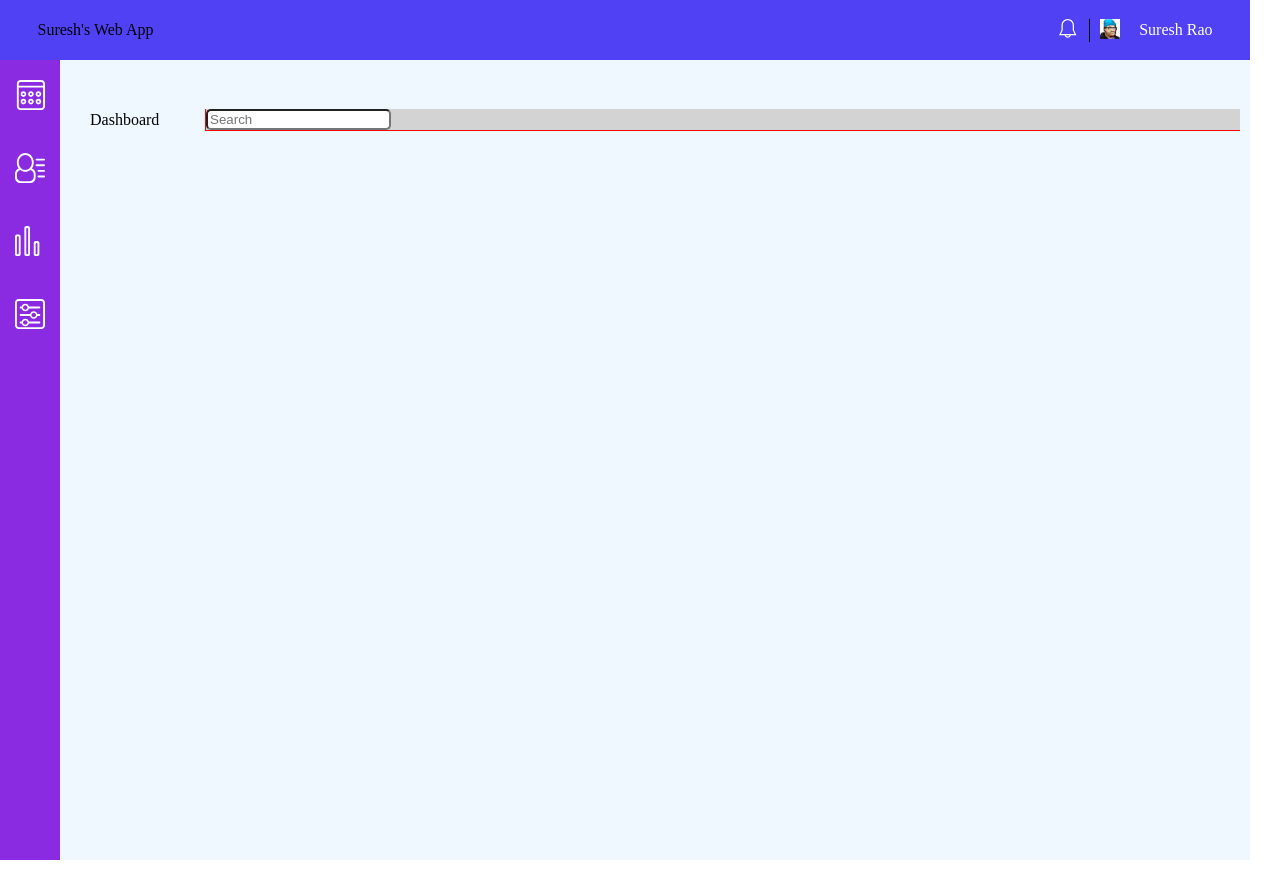
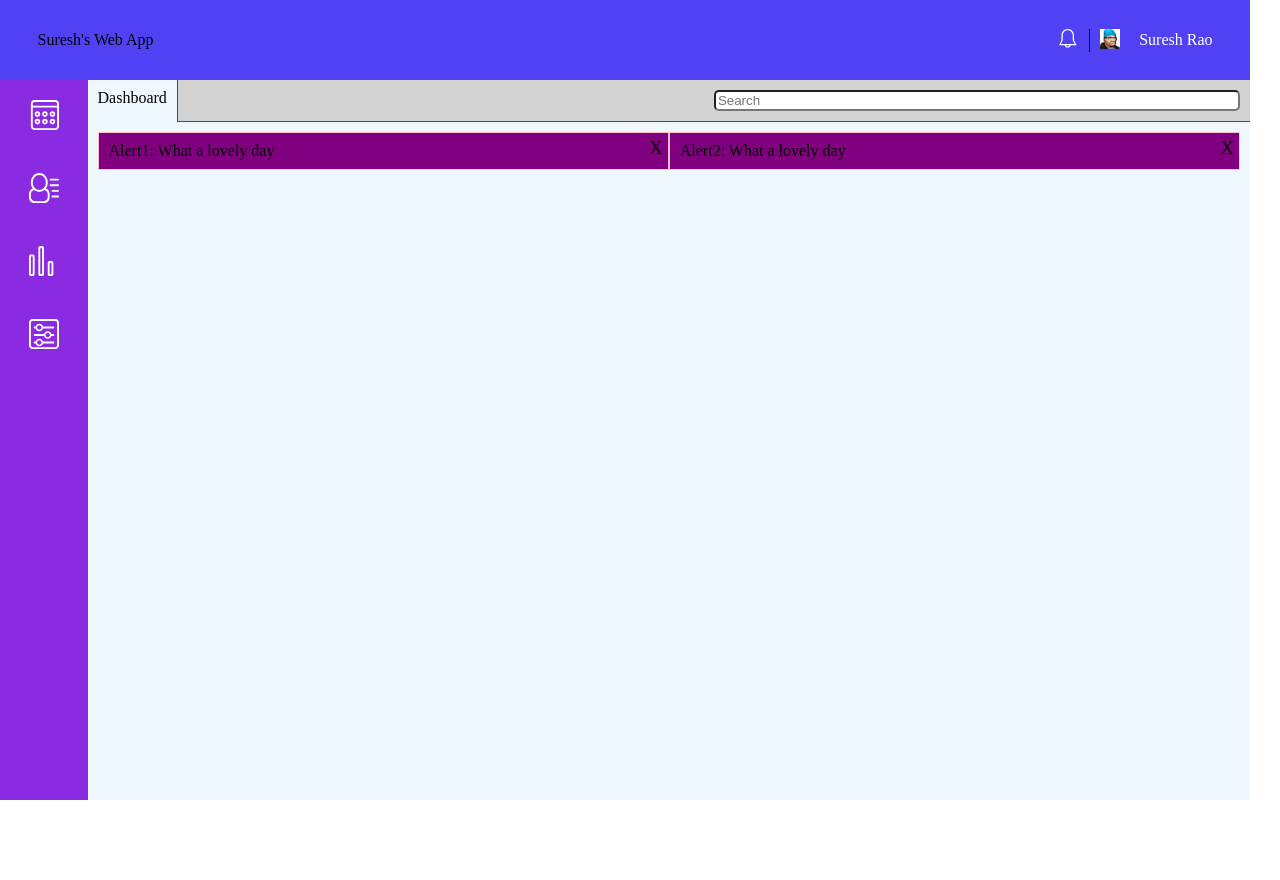
Before and after one commit to hi2suresh/web-app-dashboard, a plain HTML site: page index.html in a window 1280 px wide. Drawn offline with nearby package versions, Linux system fonts and the light colour scheme.

Commit message:
Added alert notification widget

```diff
--- a/css/main.css
+++ b/css/main.css
@@ -17,12 +17,23 @@ body, html, main {
     background: #5042f4;
 }
 /*#5042f4*/
+
+#header {
+    height: 10%;
+    display: flex;
+    align-items: center;
+
+}
+
+#main {
+    height: 90%;
+}
 #flex-header {
     display: -webkit-flex;
     display: flex;
     align-items: center;
     justify-content:flex-end;
-    height: 50px;
+     width: 100%;
 }
 
 .flex-item-header-left {
@@ -47,7 +58,6 @@ body, html, main {
 
 
 #main{
-  height: 100%;
   display: -ms-flexbox;
   display: -webkit-box;
   display: -moz-box;
@@ -66,14 +76,13 @@ body, html, main {
 }
 
 #tabs {
-width: 40px;
 background: #8A2BE2;
 display: -webkit-flex;
 display: flex;
 flex-direction: column;
 align-items: center;
 justify-content: flex-start;
-width: 60px;
+width: 10%;
 }
 
 .tab-icons {
@@ -88,42 +97,67 @@ width: 60px;
  -moz-box-flex: 1;
  -ms-box-flex: 1;
  box-flex: 1;
-height: 100%;
+ width: 90%;
 }
 
-#dashboard-tab {
-    display: -webkit-flex;
+#dashboard-tab{
     display: flex;
-    align-items: center;
-    justify-content:flex-end;
-    height: 15%;
+/*    align-items: center;*/
 }
 
  #tab-heading {
+    padding: 10px;
      margin-right: auto;
-    margin-left: 10px;
-    width: 10%;
+
     }
 
 #search {
-    margin-right: 10px;
     background: lightgray;
-    width: 90%;
     border-left: 1px solid red;
     border-bottom: 1px solid red;
+    text-align: right;
+    padding: 10px;
+    flex-grow: 2;
+
 }
+
 #search input {
     border-radius: 5px;
-}
-@media (min-width: 768px ){
-    #flex-header {
-        height: 60px;
+    width: 50%;
+
 }
 
-    #tabs {
-        width: 60px;
+/*Alert styles*/
+#alert {
+    display: flex;
+    justify-content: space-around;
+    margin: 10px;
+}
+/*Close button*/
+.close-button {
+    content: 'X';
+    top: 5px;
+    position: absolute;
+    right: 5px;
+    text-decoration: none;
+    font-size: 1.2em;
+    color: black;
 }
 
+#alert1, #alert2 {
+    background: purple;
+    position: relative;
+    border: 1px solid pink;
+    width: 100%;
+
+    padding: 10px;
+}
+
+@media (min-width: 768px ){
+
+    #tabs {
+        width: 7%;
+    }
     .tab-icons {
     margin-top: 20px;
     margin-bottom: 20px;
@@ -136,9 +170,13 @@ height: 100%;
     .flex-item-header-left {
     margin-left: 3%;
 }
-    #tab-heading {
-        margin-left: 30px;
+
+/*
+
+     #dashboard-tab {
+        height: 12%;
     }
+*/
 
 
 }
--- a/index.html
+++ b/index.html
@@ -47,11 +47,31 @@
                             <div id="tab-heading"><h2>Dashboard</h2></div>
                             <div id="search"><input type="search" placeholder="Search"></div>
                         </div>
+                        <div id="alert"></div>
                     </div>
                  </div>
 
 			</main>
+		</div>
+        <script>
+        function addAlerts(alertElement) {
+             var $a = $("<a href='#' class='close-button'>X</a>");
+             alertElement.append($a);
+             $("#alert").append(alertElement);
+        }
+          var $alert = $("<div id='alert1'></div>");
+          var $p = $("<p>Alert1: What a lovely day</p>");
+          $alert.append($p);
+          addAlerts($alert);
+
+          $alert = $("<div id='alert2'></div>");
+          $p = $("<p>Alert2: What a lovely day</p>");
+          $alert.append($p);
+          addAlerts($alert);
 
 
-		</div>
+          $(".close-button").click(function(){
+              $(this).parent().css('display','none');
+          });
+        </script>
 	</body>
```
Lines whose indentation alone changed are shown as unchanged.
